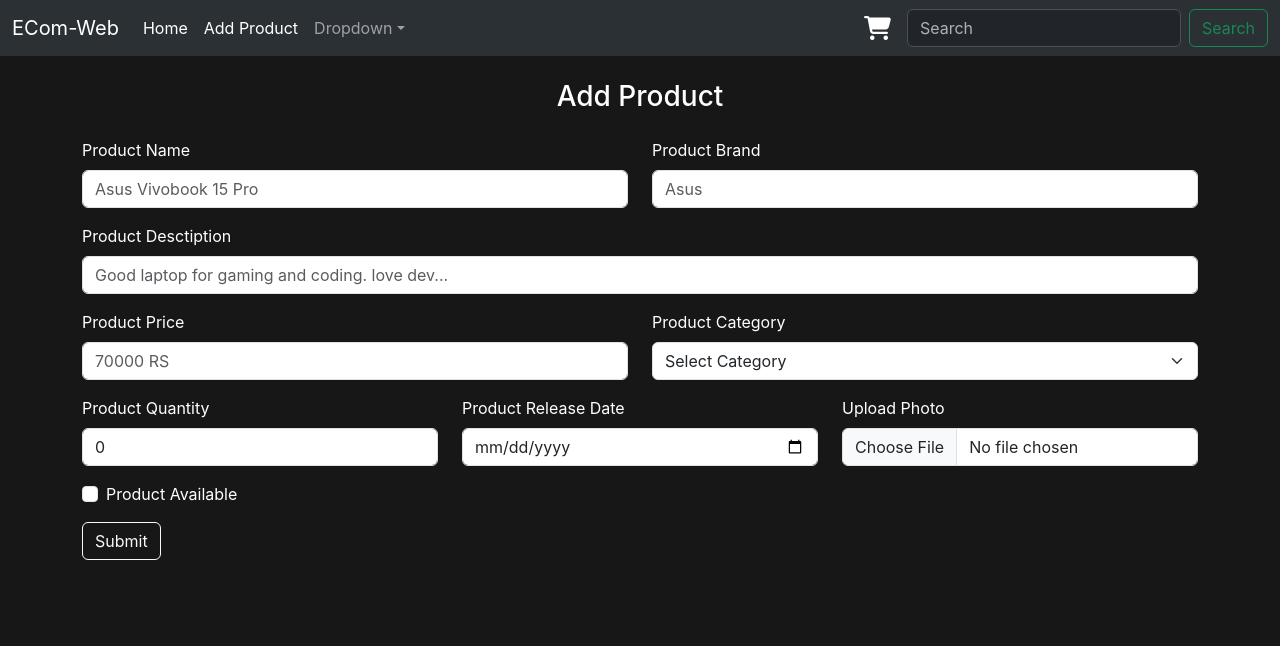
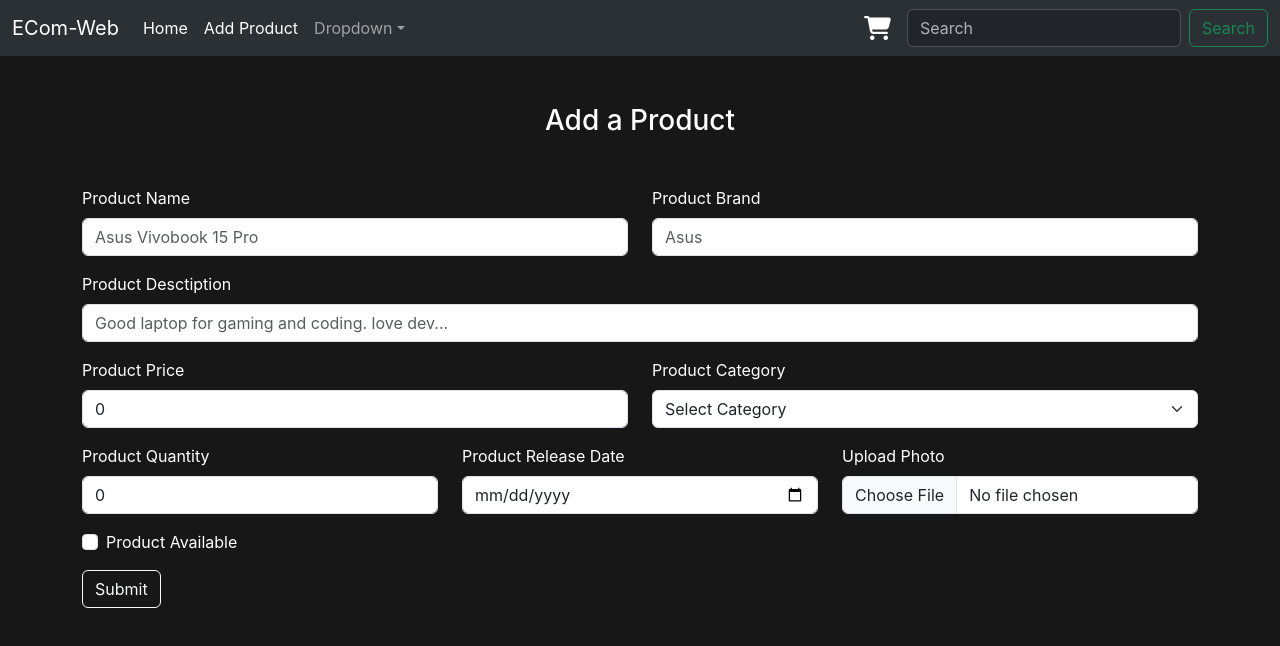
Before and after one commit to suraj-khot-19/ECom-Website, a React (Create React App) app in the folder ecom_frontend/: page /product in a window 1280 px wide. Shown: the top 646 px of the page. Built offline with nearby package versions, Linux system fonts and the light colour scheme.

Commit message:
add a product: success

```diff
--- a/ecom_frontend/package.json
+++ b/ecom_frontend/package.json
@@ -6,6 +6,7 @@
     "@testing-library/jest-dom": "^5.17.0",
     "@testing-library/react": "^13.4.0",
     "@testing-library/user-event": "^13.5.0",
+    "axios": "^1.7.7",
     "react": "^18.3.1",
     "react-dom": "^18.3.1",
     "react-router-dom": "^6.27.0",
--- a/ecom_frontend/src/components/AddProduct.js
+++ b/ecom_frontend/src/components/AddProduct.js
@@ -1,37 +1,88 @@
 import React, { useState } from 'react'
+import axios from 'axios';
+import { useNavigate } from 'react-router-dom'
 
 function AddProduct() {
 
+    // Initialize useNavigate
+    const navigate = useNavigate();
+
+
     // prooduct
-    const [product, setProduct] = useState({ name: '', disc: '', release_date: '', price: '', brand: '', category: '', available: false, quantity: 0 });
+    const [product, setProduct] = useState({
+        name: '',
+        disc: '',
+        release_date: '',
+        price: 0,
+        brand: '',
+        category: '',
+        available: false,
+        quantity: 0
+    });
 
     // image
     const [image, setImage] = useState(null)
 
+    // handelinng input change
     function handelOnChangeForm(e) {
         const { name, value } = e.target;
         setProduct({ ...product, [name]: value });
     }
 
-
+    // handel image change
     const handleImageChange = (e) => {
         setImage(e.target.files[0]);
-        console.log(image);
     };
 
-    function handelSubmit(e) {
+
+    // handel form submit
+    async function handleSubmit(e) {
+        // do not reload
         e.preventDefault();
+
+        // handel image alert
+        if (!image) {
+            alert("Please upload an image.");
+            return;
+        }
+
+        // creating form data
+        const formData = new FormData(); //a set of key/value pairs
+        formData.append("file", image);
+        formData.append("product", new Blob( // JavaScript-native format
+            [JSON.stringify(product)],
+            { type: "application/json" }
+        ));
+
+        try {
+            const response = await axios.post("http://localhost:8080/api/product", formData, {
+                headers: {
+                    // multipart/form-data
+                    "Content-Type": "multipart/form-data",
+                },
+            });
+            alert("Product added successfully");
+
+            //if 201
+            if (response.status === 201) {
+                navigate('/')
+            }
+        } catch (error) {
+            alert("Error adding product: ");
+        }
     }
 
     return (
         <>
             <div className="container">
-                <div className="my-4 text-center">
-                    <h3>Add Product</h3>
+                <div className="my-5 text-center">
+                    <h3>Add a Product</h3>
                 </div>
-                <form onSubmit={handelSubmit}>
+                {/* form */}
+                <form onSubmit={handleSubmit}>
                     <div className='row mb-3'>
                         <div className="col">
+
                             {/* name */}
                             <label htmlFor="name" className="form-label">Product Name</label>
                             <input type="text" className="form-control" id="name" name='name' placeholder='Asus Vivobook 15 Pro' value={product.name} onChange={handelOnChangeForm} />
@@ -54,7 +105,7 @@ function AddProduct() {
                         <div className="col">
                             {/* price */}
                             <label htmlFor="price" className="form-label">Product Price</label>
-                            <input type="text" className="form-control" id="price" placeholder='70000 RS' name='price' value={product.price} onChange={handelOnChangeForm} />
+                            <input type="number" className="form-control" id="price" placeholder='70000 RS' name='price' value={product.price} onChange={handelOnChangeForm} />
                         </div>
 
                         {/* category */}
@@ -89,16 +140,21 @@ function AddProduct() {
                         {/* File */}
                         <div className="col">
                             <label htmlFor="img" className="form-label">Upload Photo</label>
-                            <input type="file" className="form-control" id="img" name="img" accept="image/*" onChange={handleImageChange} />
+                            <input type="file" className="form-control" id="img" onChange={handleImageChange} />
                         </div>
                     </div>
 
 
                     {/* available */}
                     <div className="mb-3 form-check">
-                        <input type="checkbox" className="form-check-input" id="pavailable" checked={product.available} onChange={(e) =>
-                            setProduct({ ...product, available: e.target.checked })
-                        } />
+                        <input type="checkbox" className="form-check-input" id="pavailable"
+                            //handel checked
+                            checked={product.available}
+                            //handle available
+                            onChange={(e) =>
+                                setProduct({ ...product, available: e.target.checked })
+                            }
+                        />
                         <label className="form-check-label" htmlFor="pavailable">Product Available</label>
                     </div>
 
--- a/ecom_frontend/src/components/Card.js
+++ b/ecom_frontend/src/components/Card.js
@@ -10,9 +10,9 @@ function Card(props) {
             <p className="card-text">{brand}</p>
             <p className="card-text">{id}</p>
             <p className="card-text">{price}</p>
-            <Link to="/" className="btn btn-outline-light">
+            <button className="btn btn-outline-light">
               Add To Cart
-            </Link>
+            </button>
           </div>
         </div>
       </Link>
--- a/ecom_frontend/src/components/Home.js
+++ b/ecom_frontend/src/components/Home.js
@@ -31,7 +31,6 @@ export default function Home() {
   //useeffect
   useEffect(() => {
     getProducts();
-    console.log(product)
     // eslint-disable-next-line
   }, []);
 
```
Also changed, not shown: 1 other file (tests, documents, lock files or other folders).
